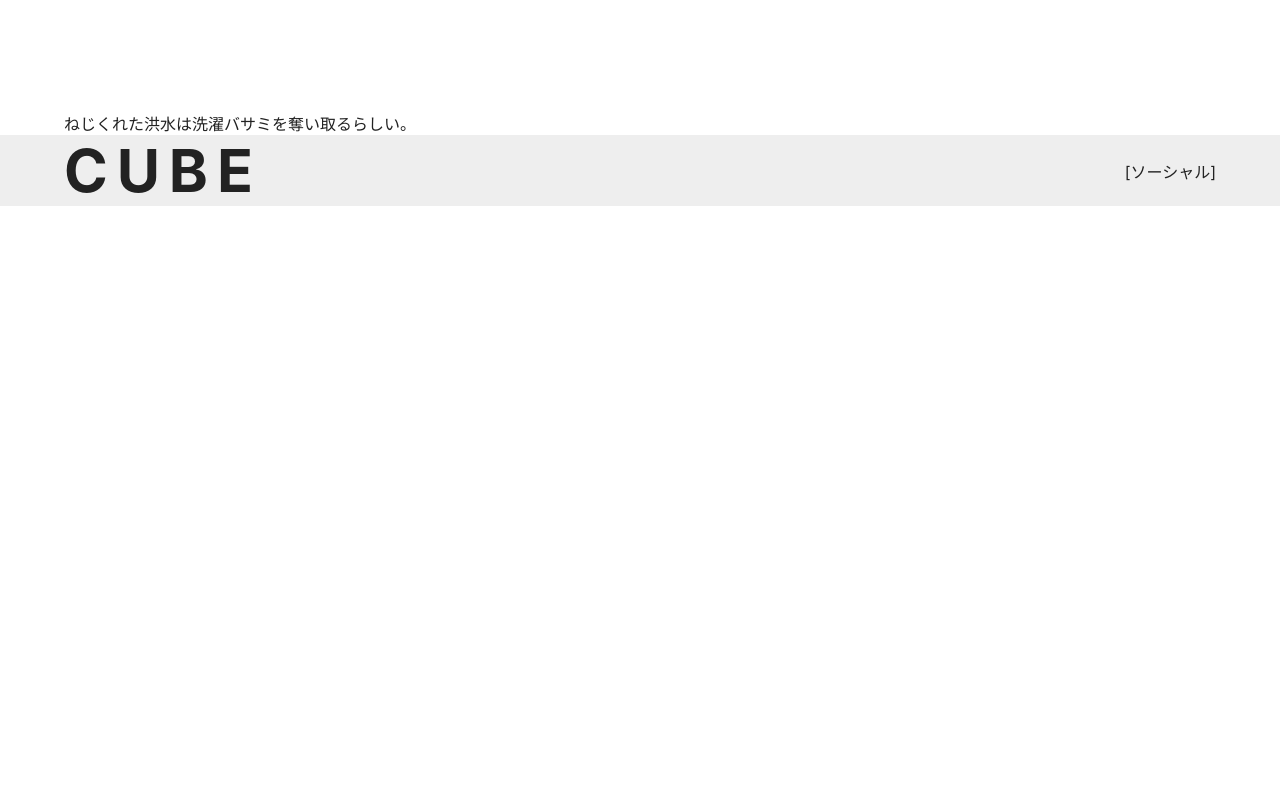
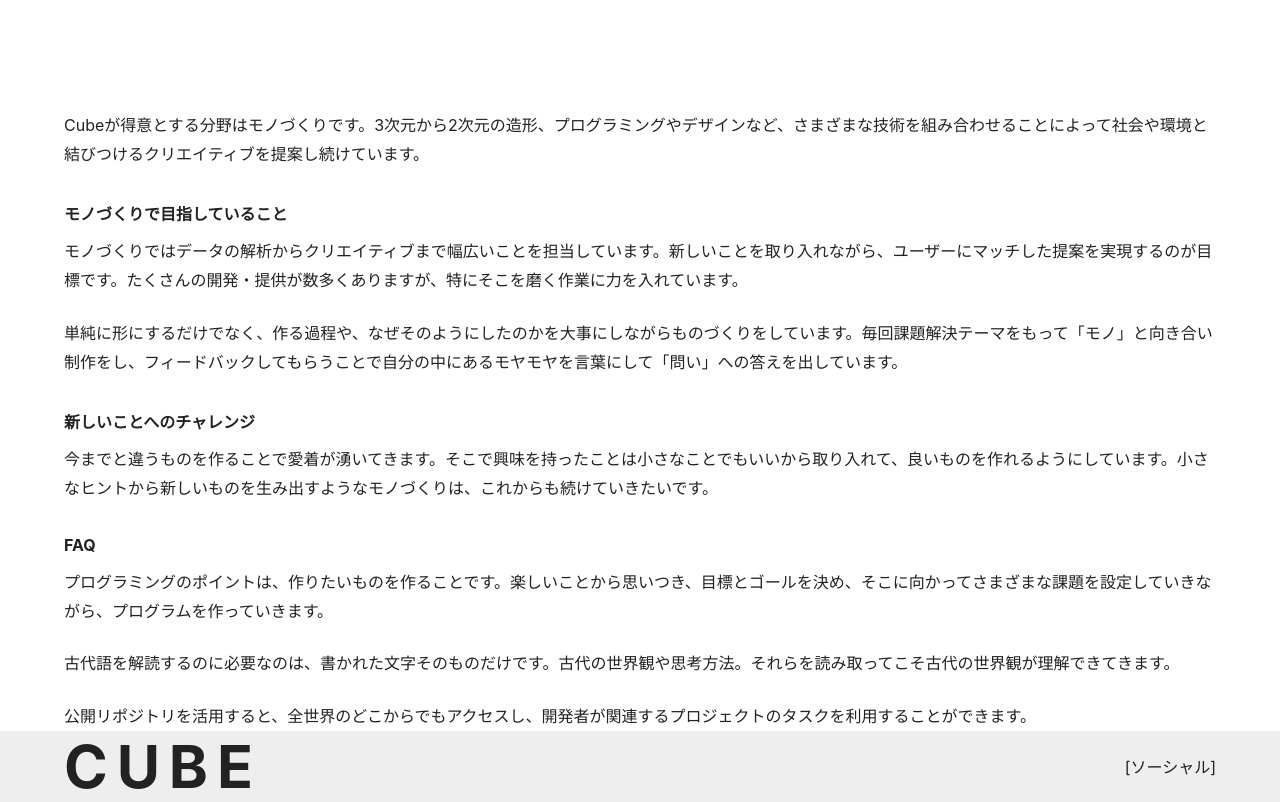
Before and after one commit to kento-yoshidu/Diary, a Next.js app: page /about in a window 1280 px wide. Shown: the part 395-1197 px from the top of the page. Before the commit the page ends 800 px from the top, so only its background shows below. Built offline with nearby package versions, Linux system fonts and the light colour scheme.

Commit message:
✨ Create PostBody Component

```diff
--- /dev/null
+++ b/components/post-body.tsx
@@ -0,0 +1,11 @@
+import exp from "constants"
+import { ReactNode } from "react"
+import styles from "styles/post-body.module.css"
+
+export default function PostBody({ children }: { children: ReactNode }) {
+  return (
+    <div className={styles.stack}>
+      {children}
+    </div>
+  )
+}
--- a/pages/about.tsx
+++ b/pages/about.tsx
@@ -1,5 +1,6 @@
 import Hero from "@/components/hero"
 import Container from "@/components/container"
+import PostBody from "@/components/post-body"
 
 export default function About() {
   return (
@@ -9,7 +10,34 @@ export default function About() {
         subtitle="About development activities"
       />
 
-      <p>ねじくれた洪水は洗濯バサミを奪い取るらしい。</p>
+      <PostBody>
+        <p>
+          Cubeが得意とする分野はモノづくりです。3次元から2次元の造形、プログラミングやデザインなど、さまざまな技術を組み合わせることによって社会や環境と結びつけるクリエイティブを提案し続けています。
+        </p>
+        <h2>モノづくりで目指していること</h2>
+        <p>
+          モノづくりではデータの解析からクリエイティブまで幅広いことを担当しています。新しいことを取り入れながら、ユーザーにマッチした提案を実現するのが目標です。たくさんの開発・提供が数多くありますが、特にそこを磨く作業に力を入れています。
+        </p>
+        <p>
+          単純に形にするだけでなく、作る過程や、なぜそのようにしたのかを大事にしながらものづくりをしています。毎回課題解決テーマをもって「モノ」と向き合い制作をし、フィードバックしてもらうことで自分の中にあるモヤモヤを言葉にして「問い」への答えを出しています。
+        </p>
+        <h3>新しいことへのチャレンジ</h3>
+        <p>
+          今までと違うものを作ることで愛着が湧いてきます。そこで興味を持ったことは小さなことでもいいから取り入れて、良いものを作れるようにしています。小さなヒントから新しいものを生み出すようなモノづくりは、これからも続けていきたいです。
+        </p>
+
+        <h2>FAQ</h2>
+        <p>
+          プログラミングのポイントは、作りたいものを作ることです。楽しいことから思いつき、目標とゴールを決め、そこに向かってさまざまな課題を設定していきながら、プログラムを作っていきます。
+        </p>
+
+        <p>
+          古代語を解読するのに必要なのは、書かれた文字そのものだけです。古代の世界観や思考方法。それらを読み取ってこそ古代の世界観が理解できてきます。
+        </p>
+        <p>
+          公開リポジトリを活用すると、全世界のどこからでもアクセスし、開発者が関連するプロジェクトのタスクを利用することができます。
+        </p>
+      </PostBody>
     </Container>
   )
 }
--- /dev/null
+++ b/styles/post-body.module.css
@@ -0,0 +1,22 @@
+.stack > * + * {
+  margin-top: var(--stack-space, 1.5em);
+}
+
+.stack h2,
+.stack h3 {
+  --stack-space: 2em;
+}
+
+.stack h2 + *,
+.stack h3 + * {
+  --stack-space: 0.8em;
+}
+
+.stack p {
+  line-height: 1.8;
+}
+
+.stack ul {
+  padding: revert;
+  list-style: revert;
+}
```
